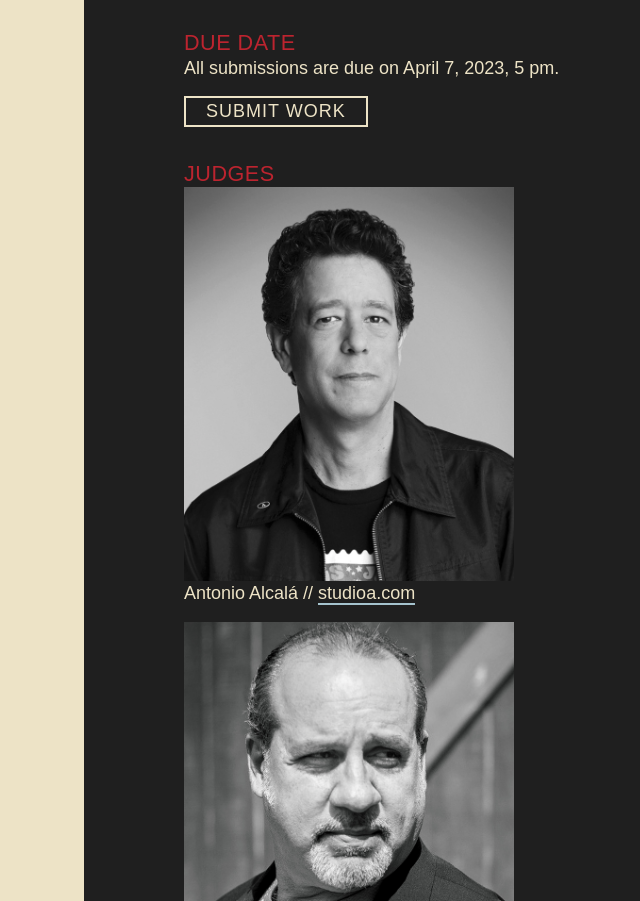
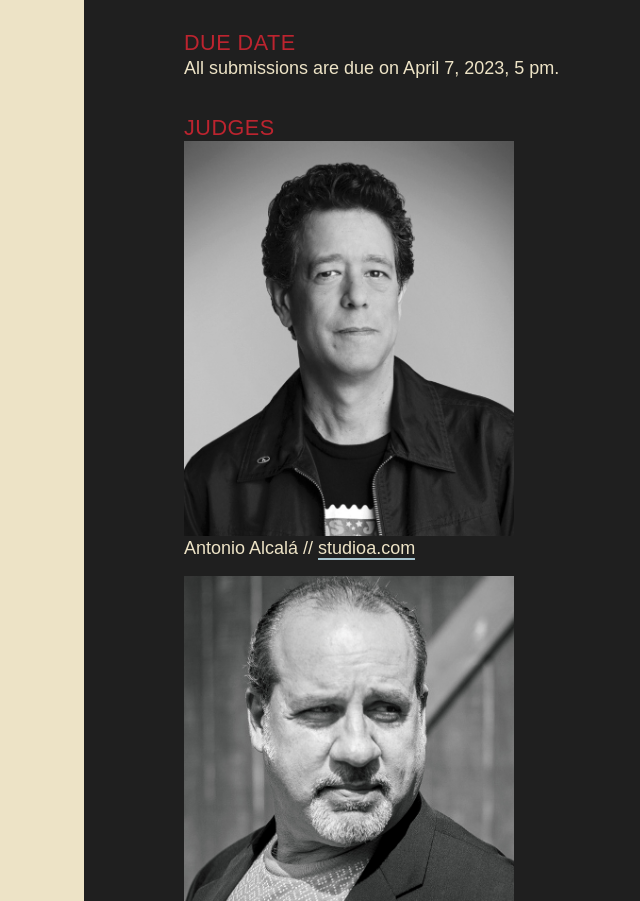
Before and after one commit to gmu-gd/realshow, a website built with Parcel: page index.html in a window 1280 px wide. Shown: the part 1330-2231 px from the top of the page, without its empty margins (556-1196 px from the left). Built offline with nearby package versions, Linux system fonts and the light colour scheme; a web font is replaced by a local one.

Commit message:
Update index.html

```diff
--- a/index.html
+++ b/index.html
@@ -29,6 +29,7 @@
         <h1>The Real</h1>
         <h1>Show <span class="red">23</span></h1>
         <hr class="line">
+
         <h2>Call for Entries</h2>
         <p class="intro">An Art Director's Club of Metropolitan Washington tradition since 1975, is now presented by George Mason University School of Art.</p>
         <h3>History</h3>
@@ -46,7 +47,7 @@
         </ul>
         <h3>Due Date</h3>
         <p>All submissions are due on April 7, 2023, 5 pm.</p>
-         <a href="submission/index.html" class="a-but"><button type="submit" class="but">Submit Work</button></a>
+         <!-- <a href="submission/index.html" class="a-but"><button type="submit" class="but">Submit Your Project</button></a> -->
         <h3>Judges</h3>
         <div id="judges">
           <div class="judge">
```
